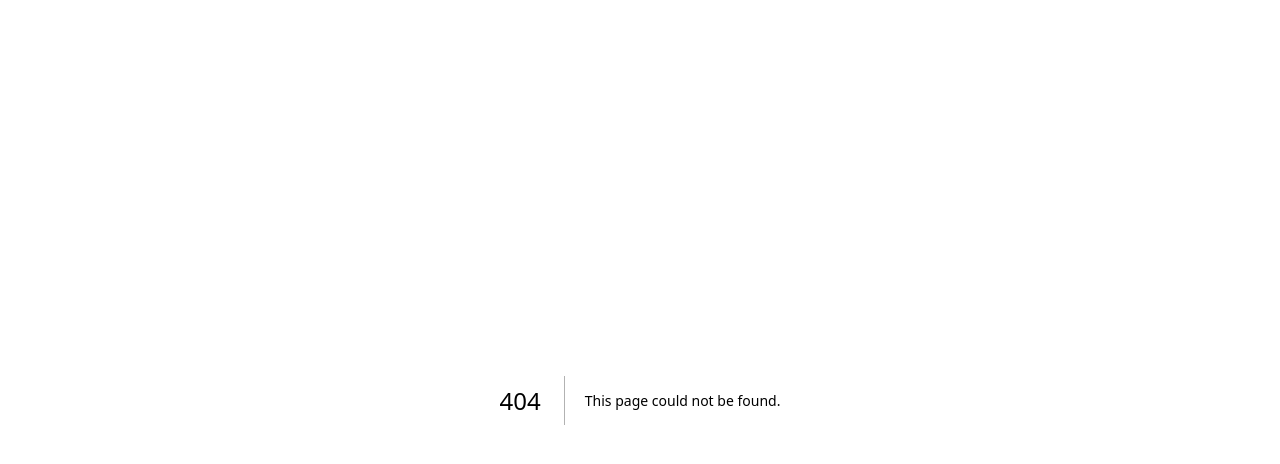
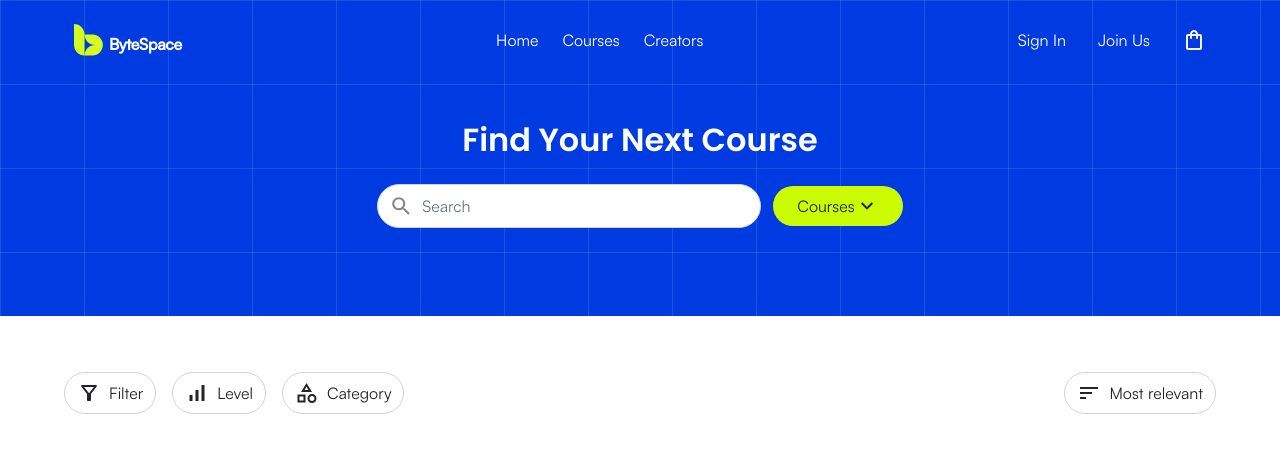
Before and after one commit to tajwararik/ByteSpace, a Next.js app: page /courses in a window 1280 px wide. Before the commit this address had no page. Shown: the top 464 px of the page. Built offline with nearby package versions, Linux system fonts and the light colour scheme.

Commit message:
Create first section of courses page

```diff
--- /dev/null
+++ b/app/courses/layout.tsx
@@ -0,0 +1,5 @@
+import type { ReactNode } from "react";
+
+export default function Courses({ children }: { children: ReactNode }) {
+  return <div>{children}</div>;
+}
--- /dev/null
+++ b/app/courses/page.tsx
@@ -0,0 +1,48 @@
+import Image from "next/image";
+import { poppins } from "../layout";
+import Header from "../components/Header";
+import CourseToolbar from "../components/CourseToolbar";
+
+export default function CoursesPage() {
+  return (
+    <>
+      <section className="w-full blue-grid text-white">
+        <Header />
+
+        <div className="mx-auto max-w-300 px-6 pt-10 pb-16 text-center">
+          <h1 className={`${poppins.className} text-[32px] leading-tight`}>
+            Find Your Next Course
+          </h1>
+
+          <div className="mx-auto my-6 flex max-w-1/2 items-center justify-center gap-3">
+            <div className="relative inline-block w-full max-w-sm align-middle">
+              <Image
+                src="/search.svg"
+                alt="Search"
+                width={24}
+                height={24}
+                className="pointer-events-none absolute left-3 top-1/2 -translate-y-1/2"
+              />
+              <input
+                placeholder="Search"
+                className="h-11 w-full rounded-3xl border border-gray-300 bg-white pl-11 text-neutral-500 outline-none placeholder:text-gray-500"
+              />
+            </div>
+            <button className="inline-flex h-10 items-center justify-center rounded-3xl bg-(--lime) px-6 align-middle text-(--ink) cursor-pointer">
+              Courses
+              <Image
+                src="/drop-down.svg"
+                alt=""
+                aria-hidden
+                width={24}
+                height={24}
+              />
+            </button>
+          </div>
+        </div>
+      </section>
+
+      <CourseToolbar />
+    </>
+  );
+}
```
